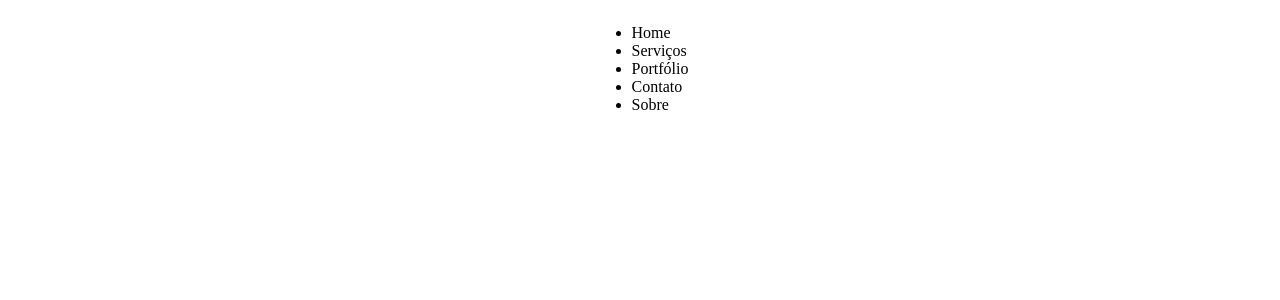
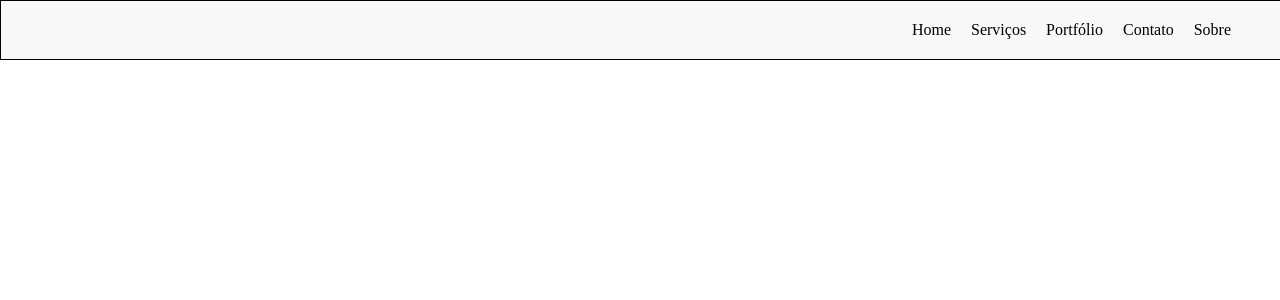
Before and after one commit to rafix923/my-web-site, a React (Create React App) app in the folder front-end/: page / in a window 1280 px wide. Shown: the top 300 px of the page. Built offline with nearby package versions, Linux system fonts and the light colour scheme.

Commit message:
style(menu): Alinha o menu de navegação dentro do cabeçalho.
Esse menu de navegação será replicado em todas as páginas. Mas, poderá mudar conforme a necessidade do projeto.

```diff
--- a/front-end/src/components/Header/Header.js
+++ b/front-end/src/components/Header/Header.js
@@ -1,18 +1,17 @@
 import React from 'react'
-import { MenuBar } from './style'
+import { MenuBar, MenuBarContainer, MenuItem } from './style'
 
 export default function Header() {
-  return (
-    <MenuBar>
-    <nav>
-        <ul>
-            <li>Home</li>
-            <li>Serviços</li>
-            <li>Portfólio</li>
-            <li>Contato</li>
-            <li>Sobre</li>
-        </ul>
-    </nav>
-    </MenuBar>
-  )
+    return (
+        <MenuBarContainer>
+            <MenuBar>
+                <MenuItem>Home</MenuItem>
+                <MenuItem>Serviços</MenuItem>
+                <MenuItem>Portfólio</MenuItem>
+                <MenuItem>Contato</MenuItem>
+                <MenuItem>Sobre</MenuItem>
+            </MenuBar>
+        </MenuBarContainer>
+
+    )
 }
--- a/front-end/src/components/Header/style.js
+++ b/front-end/src/components/Header/style.js
@@ -1,7 +1,25 @@
 import styled from 'styled-components';
 
- export const MenuBar = styled.div`
+export const MenuBarContainer = styled.nav`
+  border: solid 1px black;
+  position: fixed;
+  top: 0;
+  left: 0;
+  width: 100%;
+  background-color: #f8f8f8;
+  padding: 10px 20px;
+`;
+
+export const MenuBar = styled.div`
   display: flex;
   flex-direction: row;
-  justify-content: space-around;
+  justify-content: flex-end;
+  margin-right: 50px;
+  padding: 10px;
+  list-style: none;
+
 `;
+
+export const MenuItem = styled.li`
+margin: 0 10px;
+`;
```
